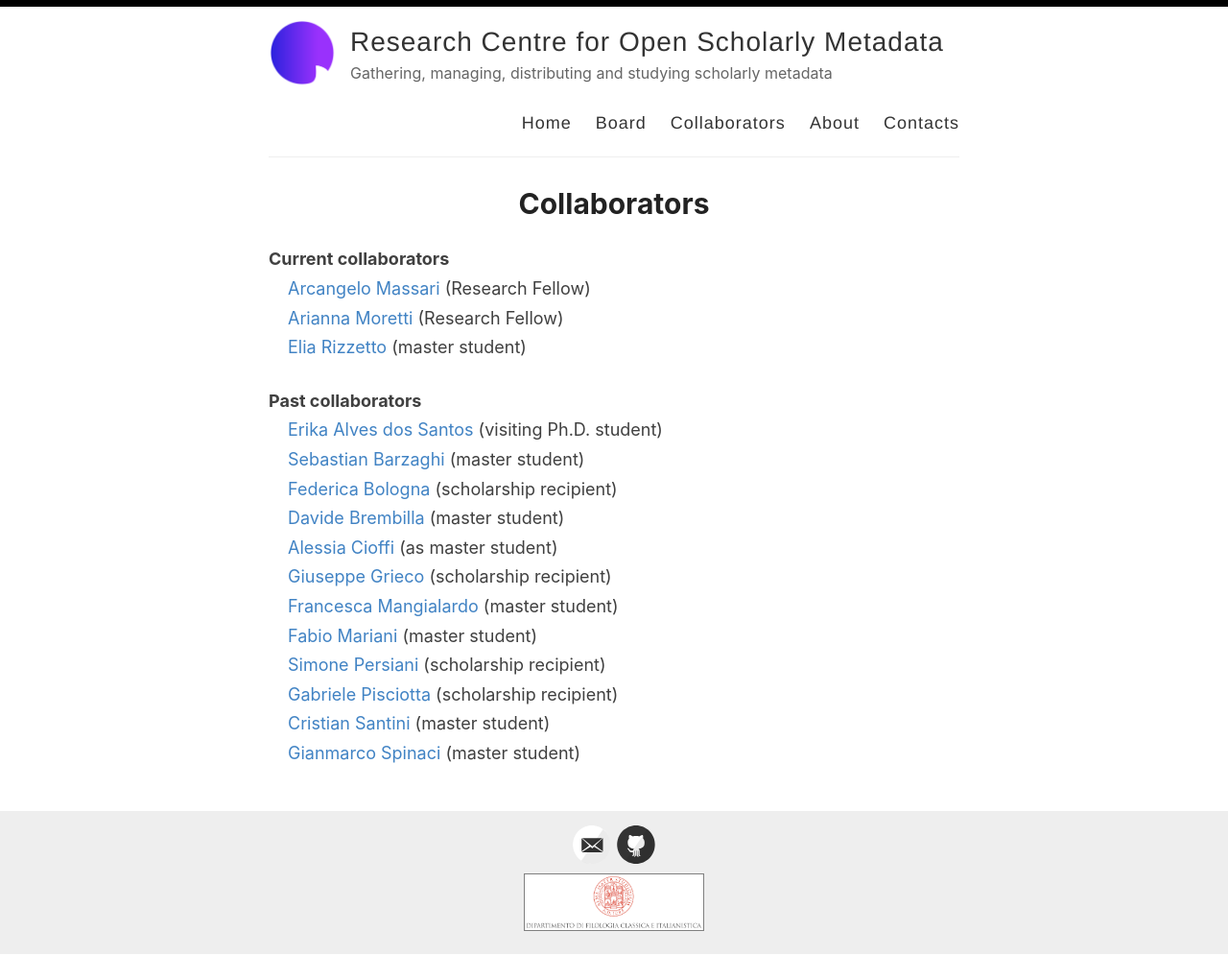
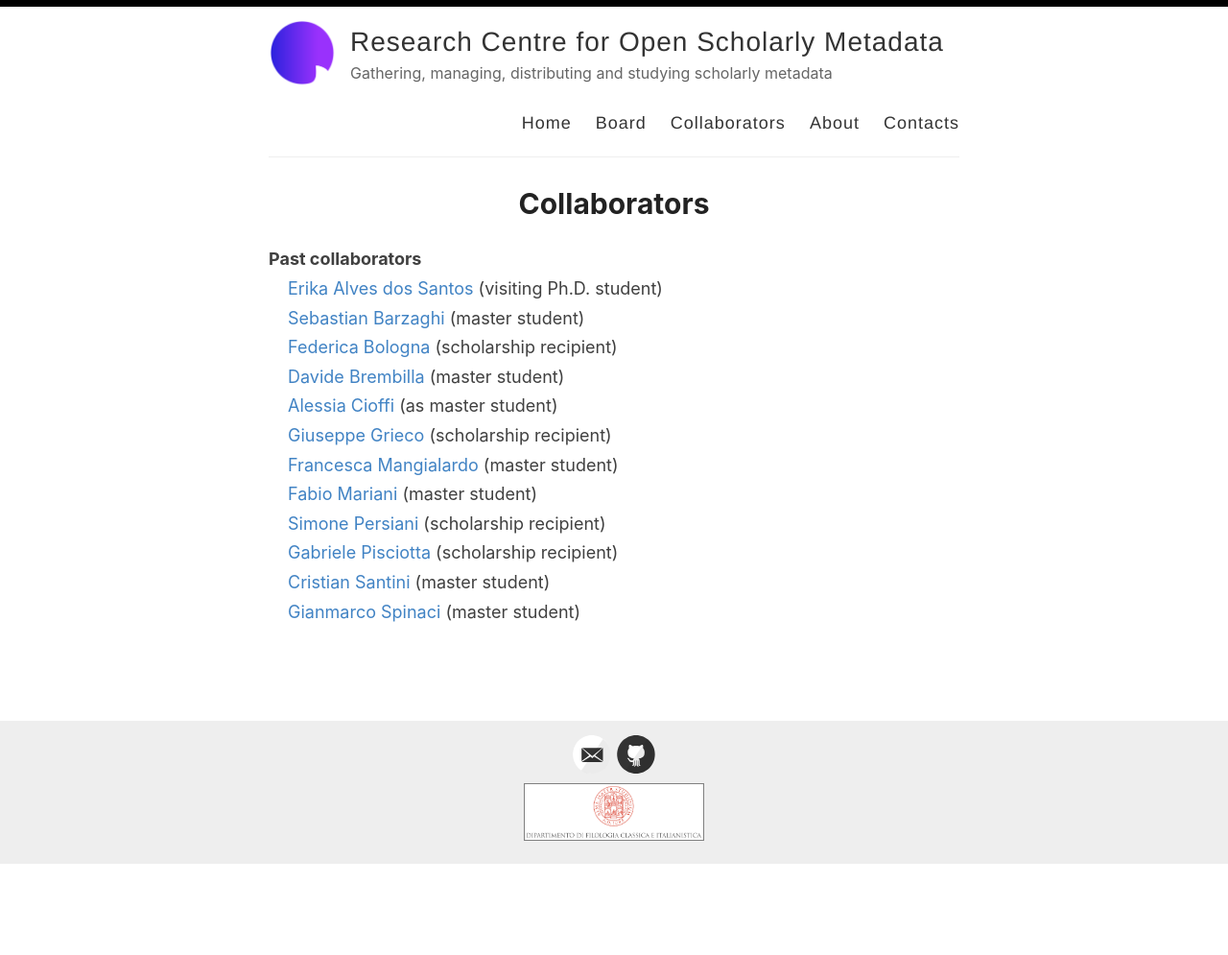
Before and after one commit to openscholarlymetadata/openscholarlymetadata.github.io, a Jekyll site: the page built from _pages/collaborators.md, in a window 1280 px wide. Shown: the whole page at 96% size. Built offline with Jekyll 4.4.1, drawn with Linux system fonts in a browser that asks for light colours; after the commit the page ends 900 px from its top, so only the background shows below that.

Commit message:
Update collaborators.md

```diff
--- a/_pages/collaborators.md
+++ b/_pages/collaborators.md
@@ -3,13 +3,6 @@ layout: page
 title: Collaborators
 permalink: /collaborators/
 ---
-
-<dl>
-    <dt><strong>Current collaborators</strong></dt>
-    <dd><a href="https://github.com/arcangelo7">Arcangelo Massari</a> (Research Fellow)</dd>
-    <dd><a href="https://github.com/ariannamorettj">Arianna Moretti</a> (Research Fellow)</dd>
-    <dd><a href="https://github.com/eliarizzetto">Elia Rizzetto</a> (master student)</dd>
-</dl>
 
 <dl>
     <dt><strong>Past collaborators</strong></dt>
```
